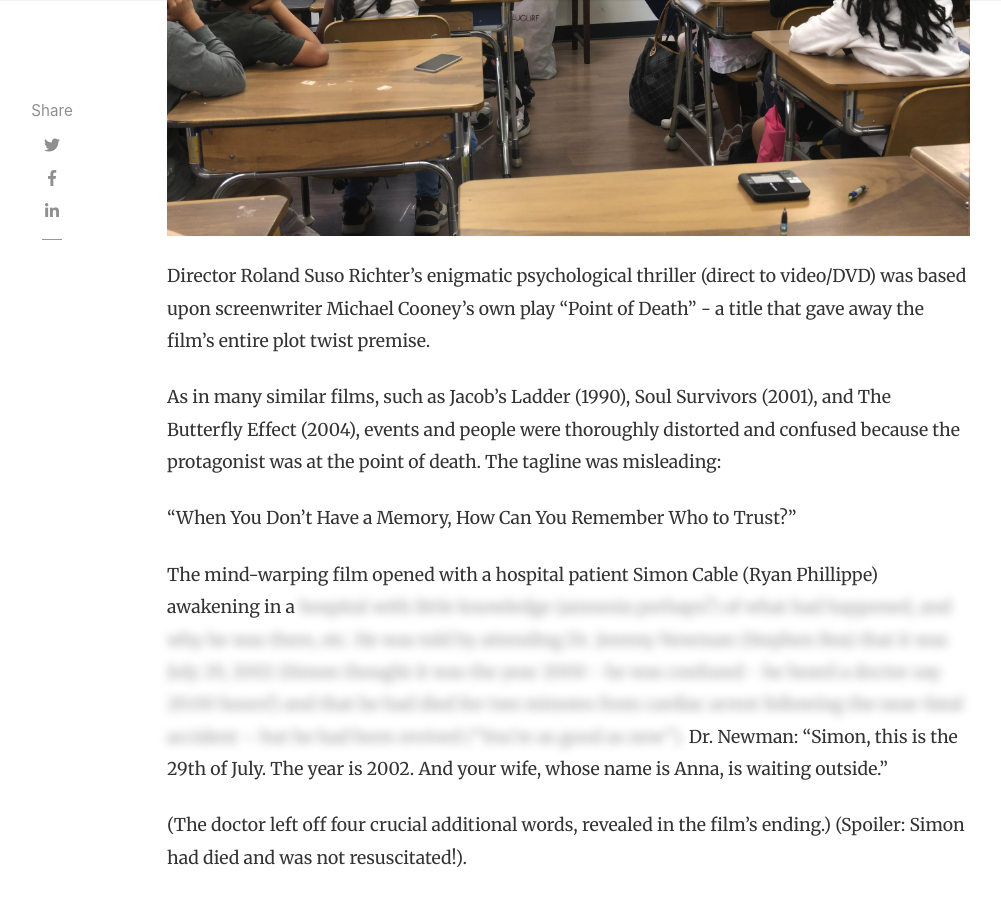
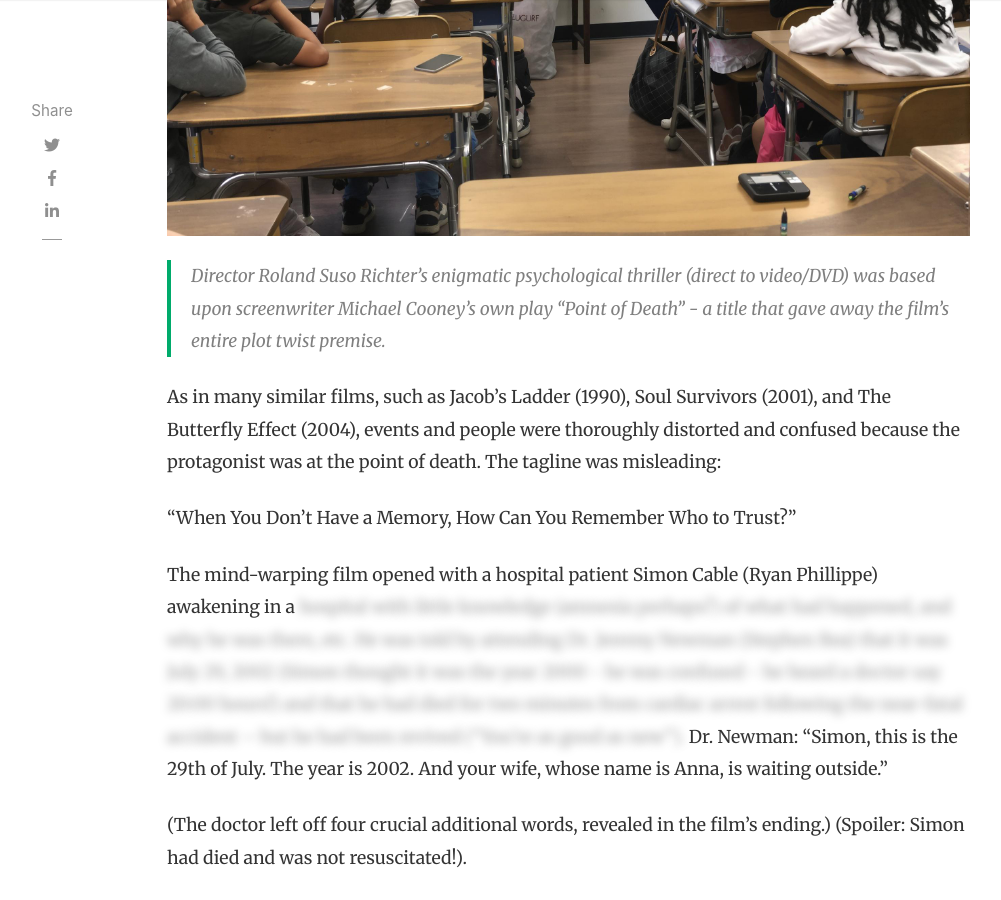
Before and after one commit to Virtualescola66/Virtualescola66.github.io, a Jekyll site: the page built from _posts/2018-01-11-quick-start-guide.md, in a window 1280 px wide and 900 px high, scrolled down 786 px. Shown: the whole window, without its empty margins (118-1119 px from the left). Built offline with Jekyll 4.4.1, drawn with Linux system fonts in a browser that asks for light colours; nearby versions of some CDN libraries; comment, search, counter and statistics services are not loaded.

Commit message:
Update 2018-01-11-quick-start-guide.md

```diff
--- a/_posts/2018-01-11-quick-start-guide.md
+++ b/_posts/2018-01-11-quick-start-guide.md
@@ -8,7 +8,7 @@
 hidden: true
 ---
 
-Director Roland Suso Richter's enigmatic psychological thriller (direct to video/DVD) was based upon screenwriter Michael Cooney's own play "Point of Death" - a title that gave away the film's entire plot twist premise.
+> Director Roland Suso Richter's enigmatic psychological thriller (direct to video/DVD) was based upon screenwriter Michael Cooney's own play "Point of Death" - a title that gave away the film's entire plot twist premise.
 
 As in many similar films, such as Jacob's Ladder (1990), Soul Survivors (2001), and The Butterfly Effect (2004), events and people were thoroughly distorted and confused because the protagonist was at the point of death. The tagline was misleading:
 
```
